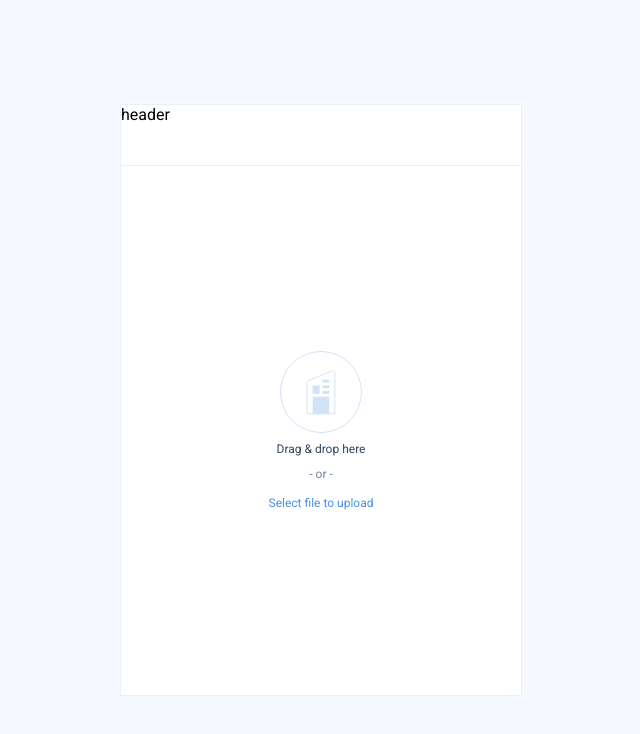
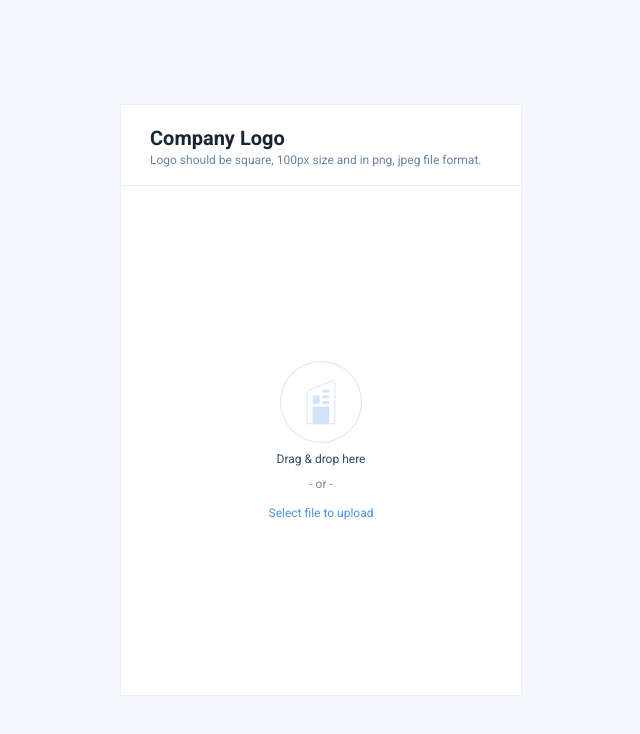
Before and after one commit to habdenscrimen/drop-and-upload, a React (Create React App) app: page / in a window 1280 px wide. Shown: the top 734 px of the page, without its empty margins (319-959 px from the left). Built offline with nearby package versions, Linux system fonts and the light colour scheme.

Commit message:
refactor: turn css colors into variables

```diff
--- a/src/drop-and-upload/components/file-input/styles.scss
+++ b/src/drop-and-upload/components/file-input/styles.scss
@@ -1,3 +1,5 @@
+@import '../../../variables.scss';
+
 .file-input {
 	width: 0.1px;
   height: 0.1px;
@@ -12,7 +14,7 @@
     font-size: 12px;
     line-height: 15px;
 
-    color: #4991E5;
+    color: $primary;
     cursor: pointer;
   }
 }
--- /dev/null
+++ b/src/drop-and-upload/components/header/index.jsx
@@ -0,0 +1,13 @@
+// @flow
+import React from 'react'
+
+import './styles.scss'
+
+export const Header = () => (
+  <div className="header">
+    <div className="header__title">Company Logo</div>
+    <div className="header__subtitle">
+      Logo should be square, 100px size and in png, jpeg file format.
+    </div>
+  </div>
+)
--- /dev/null
+++ b/src/drop-and-upload/components/header/styles.scss
@@ -0,0 +1,26 @@
+@import '../../../variables.scss';
+
+.header {
+  height: $header-heigth;
+
+  box-sizing: border-box;
+  padding: 21px 24px 18px 29px;
+
+  &__title {
+    font-weight: bold;
+    font-size: 20px;
+    line-height: 24px;
+    color: #1A2533;
+  }
+
+  &__subtitle {
+    font-size: 12px;
+    line-height: 15px;
+
+    display: flex;
+    align-items: center;
+    height: 20px;
+
+    color: $secondary;
+  }
+}
--- a/src/drop-and-upload/components/index.js
+++ b/src/drop-and-upload/components/index.js
@@ -1,3 +1,4 @@
 // @flow
 export { Preview } from './preview'
 export { FileInput } from './file-input'
+export { Header } from './header'
--- a/src/drop-and-upload/components/preview/index.jsx
+++ b/src/drop-and-upload/components/preview/index.jsx
@@ -25,7 +25,7 @@ export const Preview = ({ progress, url }: Props) => (
       )}
     </div>
 
-    <span className="drop-container__icon-label">
+    <span className="preview-container__icon-label">
       {progress ? 'Uploading' : 'Drag & drop here'}
     </span>
   </Fragment>
--- a/src/drop-and-upload/components/preview/styles.scss
+++ b/src/drop-and-upload/components/preview/styles.scss
@@ -1,11 +1,15 @@
+@import '../../../variables.scss';
+
 .preview-container {
   height: 80px;
   width: 80px;
-  border-radius: 50%;
-  border: 1px solid #D1E3F8;
+
   display: flex;
   justify-content: center;
   align-items: center;
+
+  border-radius: 50%;
+  border: 1px solid $preview-color;
 
   &__image {
     height: 46px;
@@ -15,4 +19,12 @@
       height: 80px;
     }
   }
+
+  &__icon-label {
+    font-size: 12px;
+    line-height: 15px;
+
+    margin-top: 9px;
+    color: #324964;
+  }
 }
--- a/src/drop-and-upload/index.jsx
+++ b/src/drop-and-upload/index.jsx
@@ -1,7 +1,7 @@
 // @flow
 import React, { useState, DragEvent, ChangeEvent } from 'react'
 
-import { Preview, FileInput } from './components'
+import { Preview, FileInput, Header } from './components'
 import { fileToBase64, fakeUploadingRequest } from './utils'
 import './styles.scss'
 
@@ -95,7 +95,7 @@ export const DropAndUpload = ({ value: url, onChange }: Props) => {
 
   return (
     <div className="drop-container">
-      <div className="drop-container__header">header</div>
+      <Header />
 
       <div className="drop-container__body">
         <div
--- a/src/drop-and-upload/styles.scss
+++ b/src/drop-and-upload/styles.scss
@@ -1,16 +1,11 @@
-$header-heigth: 60px;
-$border: #E8F1FB;
+@import '../variables.scss';
 
 .drop-container {
   width: 400px;
   height: 590px;
 
   background-color: #ffffff;
-  border: 1px solid $border;
-
-  &__header {
-    height: $header-heigth;
-  }
+  border: 1px solid $border-color;
 
   &__body {
     height: calc(100% - #{$header-heigth});
@@ -18,7 +13,7 @@ $border: #E8F1FB;
     padding: 20px;
     box-sizing: border-box;
 
-    border-top: 1px solid $border;
+    border-top: 1px solid $border-color;
   }
 
   &__drop-area {
@@ -30,24 +25,16 @@ $border: #E8F1FB;
     flex-direction: column;
 
     &-hovered {
-      background-color: #F5F9FF;
-      border: 1px dashed #4991E5;
+      background-color: $background;
+      border: 1px dashed $primary;
     }
-  }
-
-  &__icon-label {
-    font-size: 12px;
-    line-height: 15px;
-
-    margin-top: 9px;
-    color: #324964;
   }
 
   &__or-separator {
     font-size: 12px;
     margin: 10px 0;
     line-height: 15px;
-    color: #6B85A3;
+    color: $secondary;
   }
 
   &__cancel-button {
@@ -57,7 +44,7 @@ $border: #E8F1FB;
     outline: none;
     border: none;
     padding: 0;
-    color: #4991E5;
+    color: $primary;
     cursor: pointer;
   }
 }
--- a/src/styles.scss
+++ b/src/styles.scss
@@ -1,4 +1,5 @@
 @import url('https://fonts.googleapis.com/css2?family=Roboto:wght@400;700&display=swap');
+@import './variables.scss';
 
 body {
   margin: 0;
@@ -13,5 +14,5 @@ body {
   justify-content: center;
   align-items: center;
 
-  background-color: #f5f9ff;
+  background-color: $background;
 }
--- /dev/null
+++ b/src/variables.scss
@@ -0,0 +1,8 @@
+$header-heigth: 80px;
+
+$border-color: #E8F1FB;
+$preview-color: #D1E3F8;
+$background: #F5F9FF;
+
+$primary: #4991E5;
+$secondary: #6B85A3;
```
